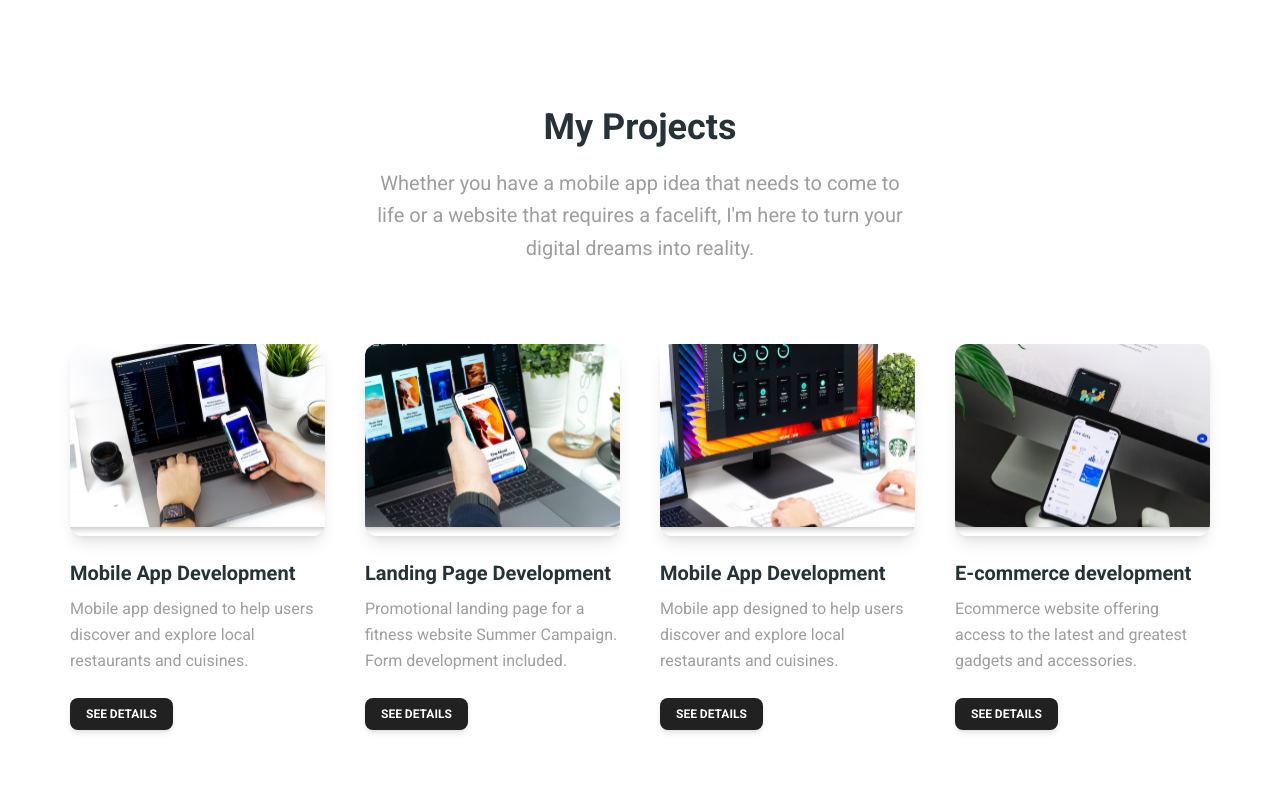
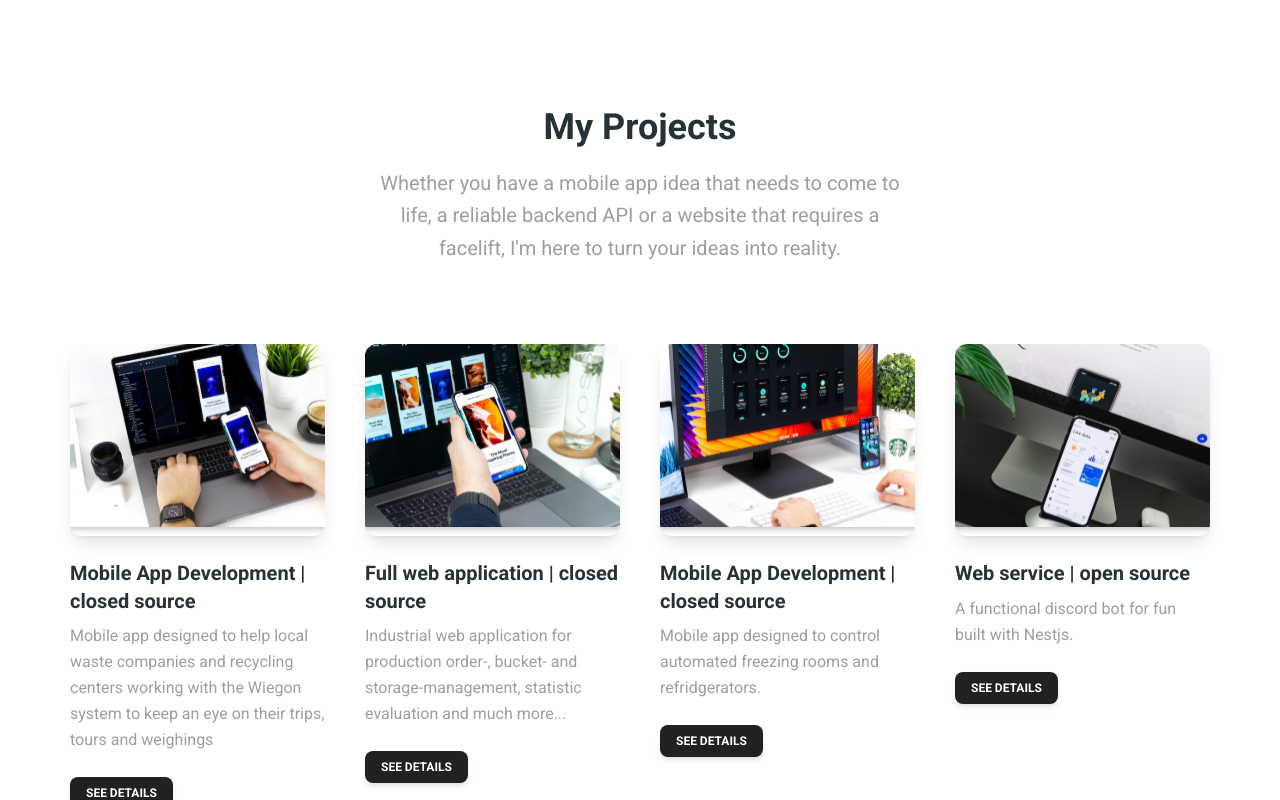
Before and after one commit to sanriodev/blvckleg.dev, a Next.js app: page /portfolio/ in a window 1280 px wide. Shown: the part 2000-2800 px from the top of the page. Built offline with nearby package versions, Linux system fonts and the light colour scheme.

Commit message:
refactor: adjust some stuff

```diff
--- a/src/app/hero.tsx
+++ b/src/app/hero.tsx
@@ -17,7 +17,7 @@ function Hero() {
           <Typography
             variant="lead"
             className="mb-4 !text-gray-500 md:pr-16 xl:pr-28"  placeholder={undefined} onPointerEnterCapture={undefined} onPointerLeaveCapture={undefined}          >
-            I&apos;m Vanessa, a passionate full-stack developer based in Austria. Here,
+            I&apos;m Matteo, a passionate full-stack developer based in Austria. Here,
             you&apos;ll get a glimpse of my journey in the world of mobile, web and IoT
             development, where creativity meets functionality.
           </Typography>
--- a/src/app/projects.tsx
+++ b/src/app/projects.tsx
@@ -6,43 +6,23 @@ import { Typography } from "@material-tailwind/react";
 const PROJECTS = [
   {
     img: "/portfolio/image/blog-1.svg",
-    title: "Mobile App Development",
-    desc: "Mobile app designed to help users discover and explore local restaurants and cuisines.",
+    title: "Mobile App Development | closed source",
+    desc: "Mobile app designed to help local waste companies and recycling centers working with the Wiegon system to keep an eye on their trips, tours and weighings",
   },
   {
     img: "/portfolio/image/blog2.svg",
-    title: "Landing Page Development",
-    desc: "Promotional landing page for a  fitness website Summer Campaign. Form development included.",
+    title: "Full web application | closed source",
+    desc: "Industrial web application for production order-, bucket- and storage-management, statistic evaluation and much more...",
   },
   {
     img: "/portfolio/image/blog3.svg",
-    title: "Mobile App Development",
-    desc: "Mobile app designed to help users discover and explore local restaurants and cuisines.",
+    title: "Mobile App Development | closed source",
+    desc: "Mobile app designed to control automated freezing rooms and refridgerators.",
   },
   {
     img: "/portfolio/image/blog4.svg",
-    title: "E-commerce development",
-    desc: "Ecommerce website offering  access to the latest and greatest gadgets and accessories.",
-  },
-  {
-    img: "/portfolio/image/blog-1.svg",
-    title: "Mobile App Development",
-    desc: "Mobile app designed to help users discover and explore local restaurants and cuisines.",
-  },
-  {
-    img: "/portfolio/image/blog2.svg",
-    title: "Landing Page Development",
-    desc: "Promotional landing page for a  fitness website Summer Campaign. Form development included.",
-  },
-  {
-    img: "/portfolio/image/blog3.svg",
-    title: "Mobile App Development",
-    desc: "Mobile app designed to help users discover and explore local restaurants and cuisines.",
-  },
-  {
-    img: "/portfolio/image/blog4.svg",
-    title: "E-commerce development",
-    desc: "Ecommerce website offering  access to the latest and greatest gadgets and accessories.",
+    title: "Web service | open source",
+    desc: "A functional discord bot for fun built with Nestjs.",
   },
 ];
 
@@ -56,9 +36,8 @@ export function Projects() {
         <Typography
           variant="lead"
           className="mx-auto w-full px-4 font-normal !text-gray-500 lg:w-6/12"  placeholder={undefined} onPointerEnterCapture={undefined} onPointerLeaveCapture={undefined}        >
-          Whether you have a mobile app idea that needs to come to life or a
-          website that requires a facelift, I&apos;m here to turn your digital
-          dreams into reality.
+          Whether you have a mobile app idea that needs to come to life, a reliable backend API or a
+          website that requires a facelift, I&apos;m here to turn your ideas into reality.
         </Typography>
       </div>
       <div className="container mx-auto grid grid-cols-1 gap-x-10 gap-y-20 md:grid-cols-2 xl:grid-cols-4">
--- a/src/app/resume.tsx
+++ b/src/app/resume.tsx
@@ -33,9 +33,9 @@ export function Resume() {
             My Resume
           </Typography>
           <Typography className="mb-4 mt-3 w-9/12 font-normal !text-gray-500"  placeholder={undefined} onPointerEnterCapture={undefined} onPointerLeaveCapture={undefined}>
-            Highly skilled and creative Web Developer with 5+ years of
+            Highly motivated and creative Full-stack Developer with
             experience in crafting visually stunning and functionally robust
-            websites and web applications.
+            web applications, mobile applications, IIot and more.
           </Typography>
           <Button
             variant="text"
```
